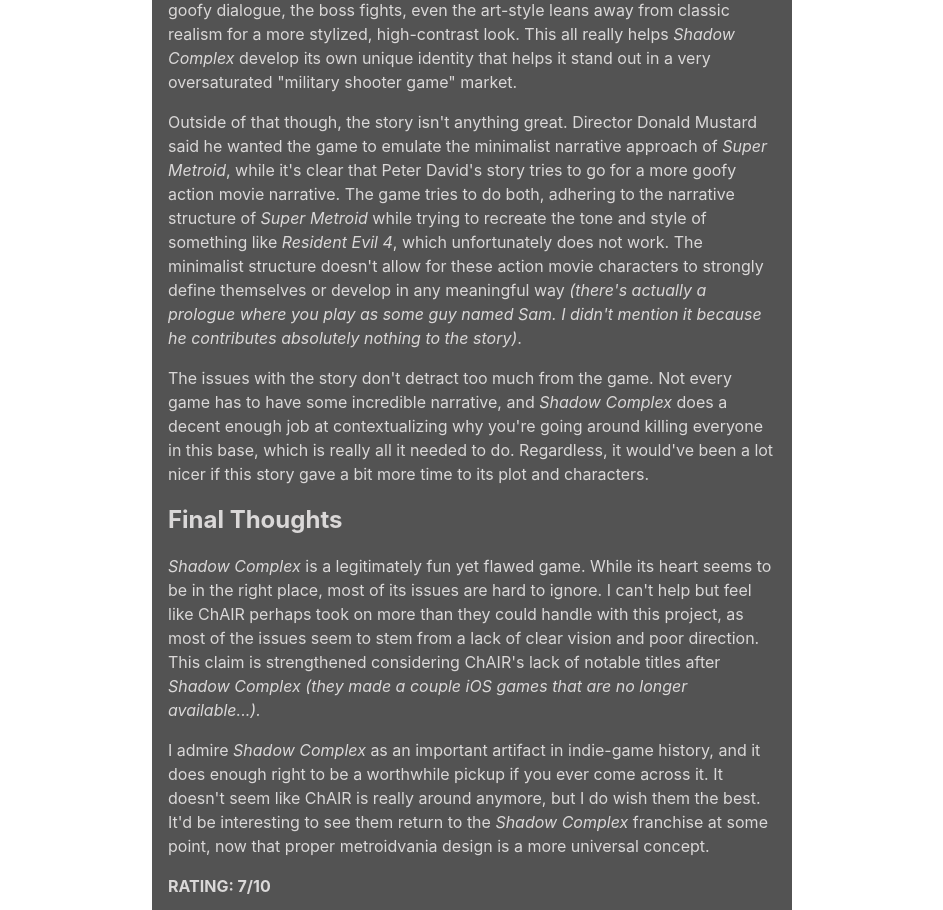
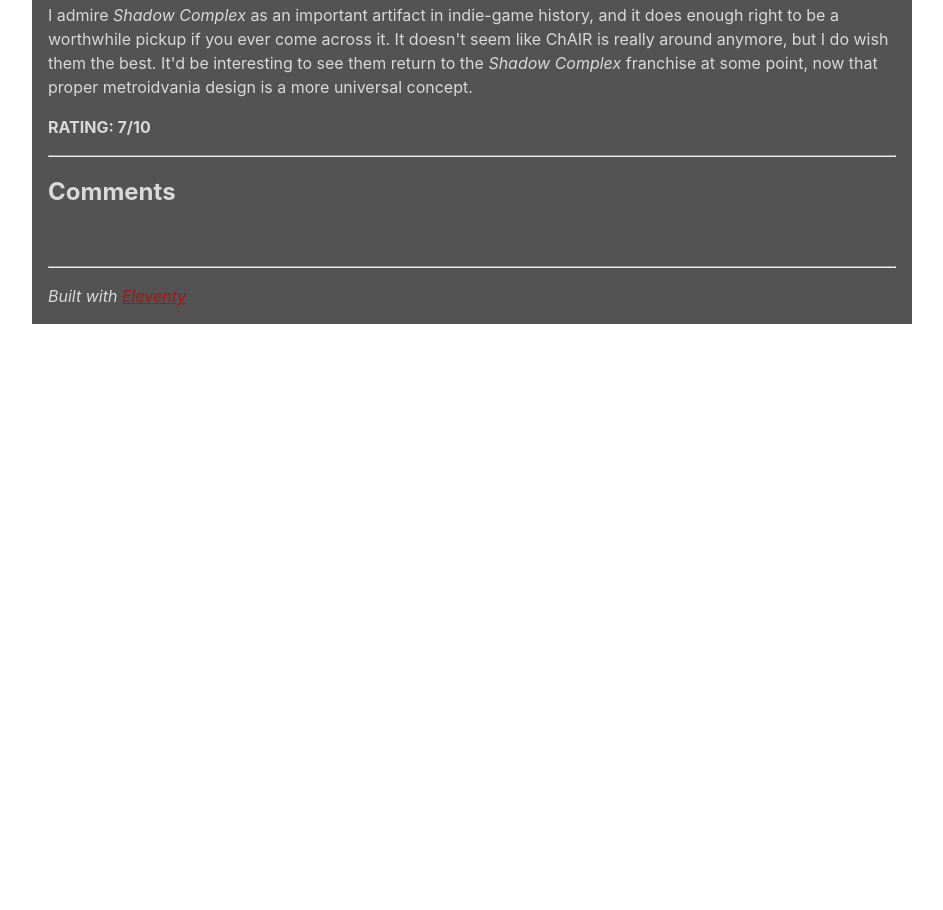
Before and after one commit to the-hitbox/the-hitbox.github.io, an Eleventy site: page content/blog/2026/shadow_complex.md in a window 1280 px wide. Shown: the part 2770-3680 px from the top of the page, without its empty margins (168-1111 px from the left). After the commit the page ends 3114 px from the top, so only its background shows below. Built offline with nearby package versions, Linux system fonts and the light colour scheme; Eleventy itself is replaced by a stand-in of ours; files that its build step writes are made by us from their sources; what @zachleat/heading-anchors, zod-validation-error would draw is missing.

Commit message:
width change

```diff
--- a/css/index.css
+++ b/css/index.css
@@ -70,7 +70,7 @@
 	overflow-y: scroll;
 }
 main, footer {
-	max-width: 40em;
+	max-width: 55em;
 	margin: auto;
 	background-color: var(--background-muted-alpha);
 }
```
